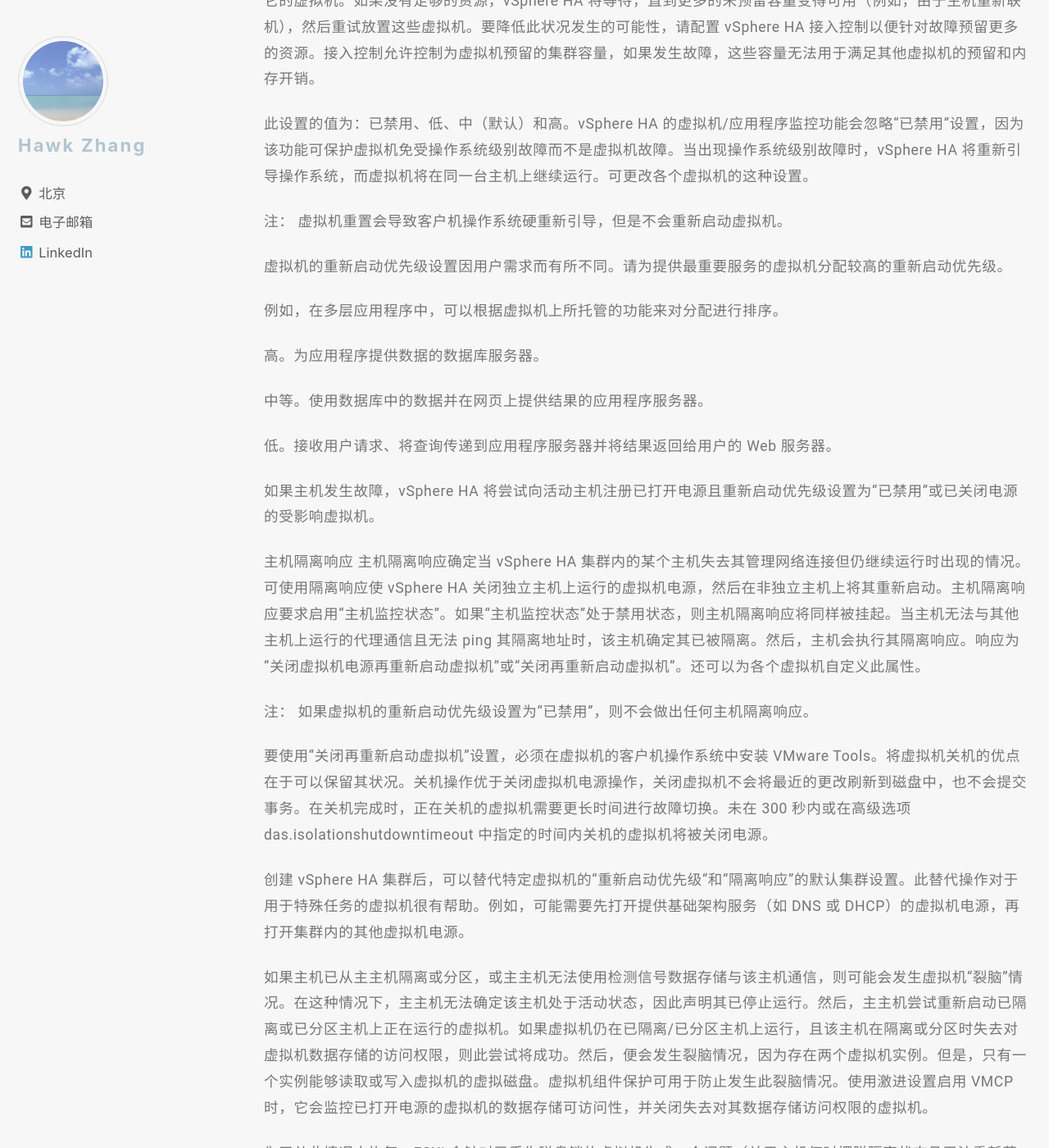
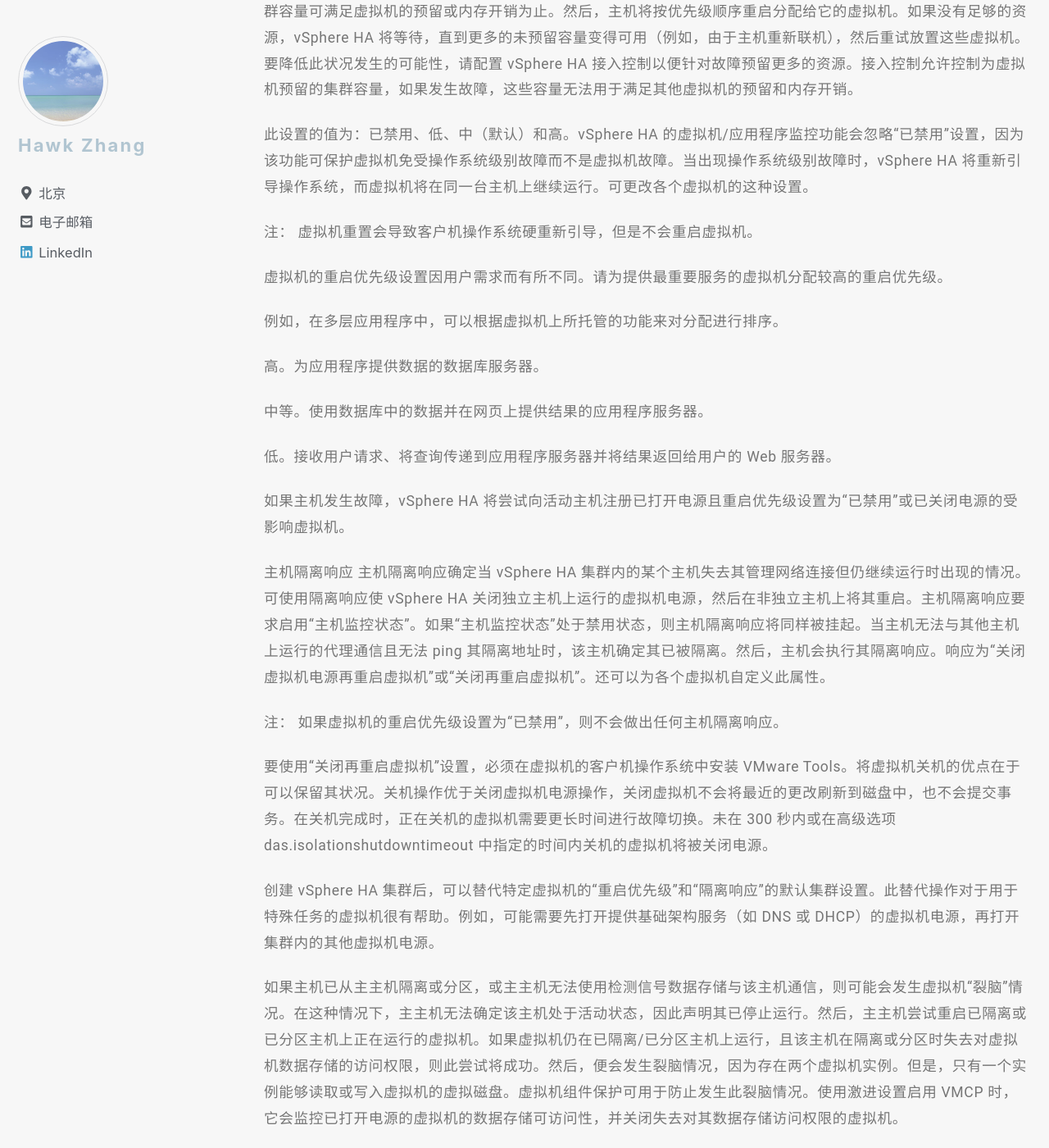
Before and after one commit to narru888/linotes_note, a Jekyll site: the page built from _posts/virtualizaion/2018-04-01-vsphere.ha.md, in a window 1280 px wide and 1400 px high, scrolled down 8631 px. Shown: the whole window at 82% size. Built offline with Jekyll 4.4.1, drawn with Linux system fonts in a browser that asks for light colours; nearby versions of some CDN libraries; a script that is not in the unit is left out; some of the changed text lies outside the part shown.

Commit message:
update on 2018-11-29 13:50:01 CST

```diff
--- a/_posts/virtualizaion/2018-04-01-vsphere.ha.md
+++ b/_posts/virtualizaion/2018-04-01-vsphere.ha.md
@@ -76,10 +76,10 @@
 
 #### vSphere HA 通过以下方式保护应用程序可用性：
 
-* 通过在集群内的其他主机上重新启动虚拟机，防止服务器故障。
+* 通过在集群内的其他主机上重启虚拟机，防止服务器故障。
 * 通过持续监控虚拟机，并在检测到故障时对其进行重新设置，防止应用程序故障。
-* 通过在同样有权访问其数据存储的其他主机上重新启动受影响的虚拟机，可防止出现数据存储可访问性故障。
-* 如果虚拟机的主机在管理或 Virtual SAN 网络上被隔离，它会通过重新启动这些虚拟机来防止网络隔离。即使网络已分区，仍会提供此保护。
+* 通过在同样有权访问其数据存储的其他主机上重启受影响的虚拟机，可防止出现数据存储可访问性故障。
+* 如果虚拟机的主机在管理或 Virtual SAN 网络上被隔离，它会通过重启这些虚拟机来防止网络隔离。即使网络已分区，仍会提供此保护。
 
 
 
@@ -102,11 +102,11 @@
 
 ##### 提高了应用程序的可用性
 
-虚拟机内运行的所有应用程序的可用性都变得更高。虚拟机可以从硬件故障中恢复，提高了在引导周期内启动的所有应用程序的可用性，而且没有额外的计算需求，即使该应用程序本身不是集群应用程序也一样。通过监控和响应 VMware Tools 检测信号并重新启动未响应的虚拟机，可防止客户机操作系统崩溃。
+虚拟机内运行的所有应用程序的可用性都变得更高。虚拟机可以从硬件故障中恢复，提高了在引导周期内启动的所有应用程序的可用性，而且没有额外的计算需求，即使该应用程序本身不是集群应用程序也一样。通过监控和响应 VMware Tools 检测信号并重启未响应的虚拟机，可防止客户机操作系统崩溃。
 
 ##### DRS 和 vMotion 集成
 
-如果主机发生了故障，并且在其他主机上重新启动了虚拟机，则 DRS 会提出迁移建议或直接迁移虚拟机以平衡资源分配。如果迁移的源主机和/或目标主机发生故障，则 vSphere HA 会帮助从该故障中恢复。
+如果主机发生了故障，并且在其他主机上重启了虚拟机，则 DRS 会提出迁移建议或直接迁移虚拟机以平衡资源分配。如果迁移的源主机和/或目标主机发生故障，则 vSphere HA 会帮助从该故障中恢复。
 
 
 
@@ -118,7 +118,7 @@
 
 ### vSphere Fault Tolerance 提供连续可用性
 
-vSphere HA 通过在主机出现故障时 **重新启动** 虚拟机来为虚拟机提供基本级别的保护。而 vSphere Fault Tolerance 可提供 **更高级别的可用性**，允许用户对任何虚拟机进行保护以防止主机发生故障时丢失数据、事务或连接。
+vSphere HA 通过在主机出现故障时 **重启** 虚拟机来为虚拟机提供基本级别的保护。而 vSphere Fault Tolerance 可提供 **更高级别的可用性**，允许用户对任何虚拟机进行保护以防止主机发生故障时丢失数据、事务或连接。
 
 Fault Tolerance 通过 “确保 **主虚拟机** 和 **辅助虚拟机** 的状态在虚拟机的指令执行的任何时间点均相同” 来提供连续可用性。
 {: .notice}
@@ -170,7 +170,7 @@
 
 ### vSphere HA 的工作方式
 
-vSphere HA 可以将虚拟机及其所驻留的主机集中在集群内，从而为虚拟机提供高可用性。集群中的主机均会受到监控，如果发生故障，故障主机上的虚拟机将在备用主机上重新启动。
+vSphere HA 可以将虚拟机及其所驻留的主机集中在集群内，从而为虚拟机提供高可用性。集群中的主机均会受到监控，如果发生故障，故障主机上的虚拟机将在备用主机上重启。
 
 创建 vSphere HA 集群时，会自动选择一台主机作为首选主机，master host。首选主机可与 vCenter Server 进行通信，并监控所有受保护的虚拟机以及从属主机的状态。如果发生了不同类型的主机故障，首选主机必须检测到并处理。首选主机必须有能力区分故障的类型，是主机发生故障，还是主机处于网络分区中，还是主机已与网络隔离。首选主机使用网络和数据存储的 **heartbeating** 检测信号来确定故障的类型。
 
@@ -189,8 +189,8 @@
 
 ##### 首选主机的职责：
 
-* 监控 **从属主机** 的状况：如果从属主机发生故障或无法访问，首选主机将确定需要重新启动的虚拟机。
-* 监控所有受保护 **虚拟机的电源** 状况：如果有一台虚拟机出现故障，首选主机可确保重新启动该虚拟机。使用本地放置引擎（local placement engine），首选主机还可确定执行重新启动的位置。
+* 监控 **从属主机** 的状况：如果从属主机发生故障或无法访问，首选主机将确定需要重启的虚拟机。
+* 监控所有受保护 **虚拟机的电源** 状况：如果有一台虚拟机出现故障，首选主机可确保重启该虚拟机。使用本地放置引擎（local placement engine），首选主机还可确定执行重启的位置。
 * 管理集群 **主机和受保护的虚拟机列表**。
 * 充当集群的 vCenter Server 管理中间人，并报告集群健康状况。
 
@@ -200,7 +200,7 @@
 * 监控虚拟机的运行时状况
 * 向首选主机报告当前状态
 
-首选主机执行的功能之一是安排受保护虚拟机的重新启动。在 vCenter Server 观察到某虚拟机的电源被打开之后，该虚拟机就会受到首选主机的保护。首选主机会将受保护虚拟机的列表保留在集群的数据存储中。新选的首选主机会使用该信息来确定要保护哪些虚拟机。
+首选主机执行的功能之一是安排受保护虚拟机的重启。在 vCenter Server 观察到某虚拟机的电源被打开之后，该虚拟机就会受到首选主机的保护。首选主机会将受保护虚拟机的列表保留在集群的数据存储中。新选的首选主机会使用该信息来确定要保护哪些虚拟机。
 
 如果断开主机与集群之间的连接，则所有向该主机注册的虚拟机均不受 vSphere HA 保护。
 {: .notice}
@@ -223,13 +223,13 @@
 
 首选主机监控集群中从属主机的活跃度。通过每秒交换一次 heartbeat 来完成一次通信。当首选主机接收不到某从属主机的信号时，它会先检查主机的活跃度，然后声明该主机已出现故障。所谓活跃度检查，是判断该 **从属主机与数据存储之间** 是否在交换 heartbeat 信号。同时还会检查该主机是否能 **ping 通**。
 
-如果首选主机无法直接与从属主机上的客户端进行通信，该从属主机也 ping 不通，而且其客户端也没有发出 heartbeat 信号，则该主机视为故障。该故障主机的虚拟机会在备用主机上 **重新启动**。
+如果首选主机无法直接与从属主机上的客户端进行通信，该从属主机也 ping 不通，而且其客户端也没有发出 heartbeat 信号，则该主机视为故障。该故障主机的虚拟机会在备用主机上 **重启**。
 
 如果该从属主机与数据存储仍在交换 heartbeat 信号，则首选主机会认为它处于某个网络分区或处于网络隔离状态，会继续监控该主机及其虚拟机。
 
 当主机仍在运行但无法再监视来自管理网络上 vSphere HA 客户端的流量时，会发生主机网络隔离。如果主机突然探测不到该流量，它会尝试去 ping 集群的隔离地址。如果仍然失败，主机将声明自己已与网络隔离。
 
-首选主机仍会监控被隔离的主机上运行的虚拟机，如果发现虚拟机的电源被关闭，而且该首选主机有权管理这些虚拟机，则会重新启动它们。
+首选主机仍会监控被隔离的主机上运行的虚拟机，如果发现虚拟机的电源被关闭，而且该首选主机有权管理这些虚拟机，则会重启它们。
 
 只要能够确认网络具有足够的冗余度，任何时候肯定至少有一个网络路径可用，则主机网络隔离会极少出现。
 {: .notice}
@@ -242,19 +242,20 @@
 
 #### 确定对主机问题的响应
 
-如果主机发生故障，其中的虚拟机必须重新启动，借助 VM 重启优先级，可以控制这些虚拟机重启的顺序。也可通过配置主机隔离响应，来决定该主机与其他主机失去管理网络连接时 vSphere HA 的响应方式。
+如果主机发生故障，其中的虚拟机必须重启，借助 VM 重启优先级，可以控制这些虚拟机重启的顺序。也可通过配置主机隔离响应，来决定该主机与其他主机失去管理网络连接时 vSphere HA 的响应方式。
 
-以下设置适用于主机发生故障或主机隔离时集群内的所有虚拟机。此外，也可以为特定虚拟机配置异常。请参见自定义单个虚拟机。
+以下设置适用于主机发生故障或主机隔离时集群内的所有虚拟机。此外，也可以为特定虚拟机配置例外。
 
-虚拟机重新启动优先级
-虚拟机重新启动优先级确定主机发生故障后为虚拟机分配资源的相对顺序。系统会将这些虚拟机分配到具有未预留容量的主机，首先放置优先级最高的虚拟机，然后是那些低优先级的虚拟机，直到放置了所有虚拟机或者没有更多的可用集群容量可满足虚拟机的预留或内存开销为止。然后，主机将按优先级顺序重新启动分配给它的虚拟机。如果没有足够的资源，vSphere HA 将等待，直到更多的未预留容量变得可用（例如，由于主机重新联机），然后重试放置这些虚拟机。要降低此状况发生的可能性，请配置 vSphere HA 接入控制以便针对故障预留更多的资源。接入控制允许控制为虚拟机预留的集群容量，如果发生故障，这些容量无法用于满足其他虚拟机的预留和内存开销。
+##### 虚拟机重启优先级
+
+虚拟机重启优先级确定主机发生故障后为虚拟机分配资源的相对顺序。系统会将这些虚拟机分配到具有未预留容量的主机，首先放置优先级最高的虚拟机，然后是那些低优先级的虚拟机，直到放置了所有虚拟机或者没有更多的可用集群容量可满足虚拟机的预留或内存开销为止。然后，主机将按优先级顺序重启分配给它的虚拟机。如果没有足够的资源，vSphere HA 将等待，直到更多的未预留容量变得可用（例如，由于主机重新联机），然后重试放置这些虚拟机。要降低此状况发生的可能性，请配置 vSphere HA 接入控制以便针对故障预留更多的资源。接入控制允许控制为虚拟机预留的集群容量，如果发生故障，这些容量无法用于满足其他虚拟机的预留和内存开销。
 
 此设置的值为：已禁用、低、中（默认）和高。vSphere HA 的虚拟机/应用程序监控功能会忽略“已禁用”设置，因为该功能可保护虚拟机免受操作系统级别故障而不是虚拟机故障。当出现操作系统级别故障时，vSphere HA 将重新引导操作系统，而虚拟机将在同一台主机上继续运行。可更改各个虚拟机的这种设置。
 
 注：
-虚拟机重置会导致客户机操作系统硬重新引导，但是不会重新启动虚拟机。
+虚拟机重置会导致客户机操作系统硬重新引导，但是不会重启虚拟机。
 
-虚拟机的重新启动优先级设置因用户需求而有所不同。请为提供最重要服务的虚拟机分配较高的重新启动优先级。
+虚拟机的重启优先级设置因用户需求而有所不同。请为提供最重要服务的虚拟机分配较高的重启优先级。
 
 例如，在多层应用程序中，可以根据虚拟机上所托管的功能来对分配进行排序。
 
@@ -264,24 +265,24 @@
 
 低。接收用户请求、将查询传递到应用程序服务器并将结果返回给用户的 Web 服务器。
 
-如果主机发生故障，vSphere HA 将尝试向活动主机注册已打开电源且重新启动优先级设置为“已禁用”或已关闭电源的受影响虚拟机。
+如果主机发生故障，vSphere HA 将尝试向活动主机注册已打开电源且重启优先级设置为“已禁用”或已关闭电源的受影响虚拟机。
 
 主机隔离响应
-主机隔离响应确定当 vSphere HA 集群内的某个主机失去其管理网络连接但仍继续运行时出现的情况。可使用隔离响应使 vSphere HA 关闭独立主机上运行的虚拟机电源，然后在非独立主机上将其重新启动。主机隔离响应要求启用“主机监控状态”。如果“主机监控状态”处于禁用状态，则主机隔离响应将同样被挂起。当主机无法与其他主机上运行的代理通信且无法 ping 其隔离地址时，该主机确定其已被隔离。然后，主机会执行其隔离响应。响应为“关闭虚拟机电源再重新启动虚拟机”或“关闭再重新启动虚拟机”。还可以为各个虚拟机自定义此属性。
+主机隔离响应确定当 vSphere HA 集群内的某个主机失去其管理网络连接但仍继续运行时出现的情况。可使用隔离响应使 vSphere HA 关闭独立主机上运行的虚拟机电源，然后在非独立主机上将其重启。主机隔离响应要求启用“主机监控状态”。如果“主机监控状态”处于禁用状态，则主机隔离响应将同样被挂起。当主机无法与其他主机上运行的代理通信且无法 ping 其隔离地址时，该主机确定其已被隔离。然后，主机会执行其隔离响应。响应为“关闭虚拟机电源再重启虚拟机”或“关闭再重启虚拟机”。还可以为各个虚拟机自定义此属性。
 
 注：
-如果虚拟机的重新启动优先级设置为“已禁用”，则不会做出任何主机隔离响应。
+如果虚拟机的重启优先级设置为“已禁用”，则不会做出任何主机隔离响应。
 
-要使用“关闭再重新启动虚拟机”设置，必须在虚拟机的客户机操作系统中安装 VMware Tools。将虚拟机关机的优点在于可以保留其状况。关机操作优于关闭虚拟机电源操作，关闭虚拟机不会将最近的更改刷新到磁盘中，也不会提交事务。在关机完成时，正在关机的虚拟机需要更长时间进行故障切换。未在 300 秒内或在高级选项 das.isolationshutdowntimeout 中指定的时间内关机的虚拟机将被关闭电源。
+要使用“关闭再重启虚拟机”设置，必须在虚拟机的客户机操作系统中安装 VMware Tools。将虚拟机关机的优点在于可以保留其状况。关机操作优于关闭虚拟机电源操作，关闭虚拟机不会将最近的更改刷新到磁盘中，也不会提交事务。在关机完成时，正在关机的虚拟机需要更长时间进行故障切换。未在 300 秒内或在高级选项 das.isolationshutdowntimeout 中指定的时间内关机的虚拟机将被关闭电源。
 
-创建 vSphere HA 集群后，可以替代特定虚拟机的“重新启动优先级”和“隔离响应”的默认集群设置。此替代操作对于用于特殊任务的虚拟机很有帮助。例如，可能需要先打开提供基础架构服务（如 DNS 或 DHCP）的虚拟机电源，再打开集群内的其他虚拟机电源。
+创建 vSphere HA 集群后，可以替代特定虚拟机的“重启优先级”和“隔离响应”的默认集群设置。此替代操作对于用于特殊任务的虚拟机很有帮助。例如，可能需要先打开提供基础架构服务（如 DNS 或 DHCP）的虚拟机电源，再打开集群内的其他虚拟机电源。
 
-如果主机已从主主机隔离或分区，或主主机无法使用检测信号数据存储与该主机通信，则可能会发生虚拟机“裂脑”情况。在这种情况下，主主机无法确定该主机处于活动状态，因此声明其已停止运行。然后，主主机尝试重新启动已隔离或已分区主机上正在运行的虚拟机。如果虚拟机仍在已隔离/已分区主机上运行，且该主机在隔离或分区时失去对虚拟机数据存储的访问权限，则此尝试将成功。然后，便会发生裂脑情况，因为存在两个虚拟机实例。但是，只有一个实例能够读取或写入虚拟机的虚拟磁盘。虚拟机组件保护可用于防止发生此裂脑情况。使用激进设置启用 VMCP 时，它会监控已打开电源的虚拟机的数据存储可访问性，并关闭失去对其数据存储访问权限的虚拟机。
+如果主机已从主主机隔离或分区，或主主机无法使用检测信号数据存储与该主机通信，则可能会发生虚拟机“裂脑”情况。在这种情况下，主主机无法确定该主机处于活动状态，因此声明其已停止运行。然后，主主机尝试重启已隔离或已分区主机上正在运行的虚拟机。如果虚拟机仍在已隔离/已分区主机上运行，且该主机在隔离或分区时失去对虚拟机数据存储的访问权限，则此尝试将成功。然后，便会发生裂脑情况，因为存在两个虚拟机实例。但是，只有一个实例能够读取或写入虚拟机的虚拟磁盘。虚拟机组件保护可用于防止发生此裂脑情况。使用激进设置启用 VMCP 时，它会监控已打开电源的虚拟机的数据存储可访问性，并关闭失去对其数据存储访问权限的虚拟机。
 
 为了从此情况中恢复，ESXi 会针对已丢失磁盘锁的虚拟机生成一个问题（关于主机何时摆脱隔离状态且无法重新获取磁盘锁）。vSphere HA 将自动回答该问题，这就使已丢失磁盘锁的虚拟机实例关闭电源，只留下具有磁盘锁的实例。
 
-重新启动虚拟机要考虑的因素
-发生故障后，集群的主主机会确定一个可打开受影响虚拟机电源的主机，从而尝试重新启动这些虚拟机。选择此类主机时，主主机会考虑许多因素。
+重启虚拟机要考虑的因素
+发生故障后，集群的主主机会确定一个可打开受影响虚拟机电源的主机，从而尝试重启这些虚拟机。选择此类主机时，主主机会考虑许多因素。
 
 文件可访问性
 
@@ -305,26 +306,26 @@
 
 如果没有任何主机满足上述注意事项，则主主机会发布一个事件指出没有足够的资源让 vSphere HA 来启动虚拟机，并会在集群状况发生更改时进行重试。例如，如果虚拟机不可访问，则主主机会在文件可访问性发生更改后进行重试。
 
-虚拟机重新启动尝试限制
-如果 vSphere HA 主代理尝试重新启动虚拟机（包括注册虚拟机并打开其电源）失败，将会在延迟后重试此重新启动。vSphere HA 会尝试重新启动允许的最大尝试次数（默认值为 6），但并非所有重新启动失败都根据此最大值进行计数。
+虚拟机重启尝试限制
+如果 vSphere HA 主代理尝试重启虚拟机（包括注册虚拟机并打开其电源）失败，将会在延迟后重试此重启。vSphere HA 会尝试重启允许的最大尝试次数（默认值为 6），但并非所有重启失败都根据此最大值进行计数。
 
-例如，重新启动尝试失败的最可能原因是虚拟机仍在另一台主机上运行，或者 vSphere HA 在虚拟机发生故障后立即重新启动它。在这种情况下，主代理会在上次尝试后所实施延迟的两倍时间后进行重试，最少延迟 1 分钟，最多延迟 30 分钟。因此，如果将延迟时间设为 1 分钟且在 T=0 时进行初始尝试，则其他尝试将发生在 T=1（1 分钟）、T=3（3 分钟）、T=7（7 分钟）、T=15（15 分钟）和 T=30（30 分钟）。每次尝试都根据限制进行计数，且默认情况下只进行六次尝试。
+例如，重启尝试失败的最可能原因是虚拟机仍在另一台主机上运行，或者 vSphere HA 在虚拟机发生故障后立即重启它。在这种情况下，主代理会在上次尝试后所实施延迟的两倍时间后进行重试，最少延迟 1 分钟，最多延迟 30 分钟。因此，如果将延迟时间设为 1 分钟且在 T=0 时进行初始尝试，则其他尝试将发生在 T=1（1 分钟）、T=3（3 分钟）、T=7（7 分钟）、T=15（15 分钟）和 T=30（30 分钟）。每次尝试都根据限制进行计数，且默认情况下只进行六次尝试。
 
-其他重新启动失败会导致可计算的重试，但具有不同的延迟间隔。一个示例方案是，当选择重新启动虚拟机的主机在主代理做出选择后失去对某个虚拟机数据存储的访问权限时。在这种情况下，会在默认延迟 2 分钟后进行重试。此尝试也会根据限制进行计数。
+其他重启失败会导致可计算的重试，但具有不同的延迟间隔。一个示例方案是，当选择重启虚拟机的主机在主代理做出选择后失去对某个虚拟机数据存储的访问权限时。在这种情况下，会在默认延迟 2 分钟后进行重试。此尝试也会根据限制进行计数。
 
-最后，某些重试不会进行计数。例如，如果要重新启动虚拟机的主机在主代理发出重新启动请求之前发生故障，则会在 2 分钟后进行重试，但此故障不会根据最大尝试次数进行计数。
+最后，某些重试不会进行计数。例如，如果要重启虚拟机的主机在主代理发出重启请求之前发生故障，则会在 2 分钟后进行重试，但此故障不会根据最大尝试次数进行计数。
 
-虚拟机重新启动通知
-当正在针对集群中的虚拟机进行故障切换操作时，vSphere HA 会生成集群事件。该事件还会在集群摘要选项卡中显示配置问题，其报告了正在重新启动的虚拟机数量。这些虚拟机分为四种不同的类别。
+虚拟机重启通知
+当正在针对集群中的虚拟机进行故障切换操作时，vSphere HA 会生成集群事件。该事件还会在集群摘要选项卡中显示配置问题，其报告了正在重启的虚拟机数量。这些虚拟机分为四种不同的类别。
 
-正在放置的虚拟机：vSphere HA 正在尝试重新启动这些虚拟机
+正在放置的虚拟机：vSphere HA 正在尝试重启这些虚拟机
 
-等待重试的虚拟机：之前的重新启动尝试已失败，并且 vSphere HA 正在等待超时到期，然后再重试。
+等待重试的虚拟机：之前的重启尝试已失败，并且 vSphere HA 正在等待超时到期，然后再重试。
 
-需要其他资源的虚拟机：重新启动这些虚拟机所需资源不足。vSphere HA 将在更多资源可用（如主机恢复联机）后重试。
+需要其他资源的虚拟机：重启这些虚拟机所需资源不足。vSphere HA 将在更多资源可用（如主机恢复联机）后重试。
 
-不可访问的 Virtual SAN 虚拟机：vSphere HA 无法重新启动这些 Virtual SAN 虚拟机，因为它们不可访问。它将在可访问性发生更改后重试。
+不可访问的 Virtual SAN 虚拟机：vSphere HA 无法重启这些 Virtual SAN 虚拟机，因为它们不可访问。它将在可访问性发生更改后重试。
 
-当观察到正对其执行重新启动操作的虚拟机数量发生更改时，这些虚拟机计数会进行动态更新。当 vSphere HA 已重新启动所有虚拟机或放弃尝试时，会清除配置问题。
+当观察到正对其执行重启操作的虚拟机数量发生更改时，这些虚拟机计数会进行动态更新。当 vSphere HA 已重启所有虚拟机或放弃尝试时，会清除配置问题。
 
-在 vSphere 5.5 或更低版本中，会针对尝试重新启动虚拟机失败触发每虚拟机事件。此事件在 vSphere 6.x 中默认为禁用状态，且可通过将 vSphere HA 高级选项 das.config.fdm.reportfailoverfailevent 设置为 1 来启用。
+在 vSphere 5.5 或更低版本中，会针对尝试重启虚拟机失败触发每虚拟机事件。此事件在 vSphere 6.x 中默认为禁用状态，且可通过将 vSphere HA 高级选项 das.config.fdm.reportfailoverfailevent 设置为 1 来启用。
```
